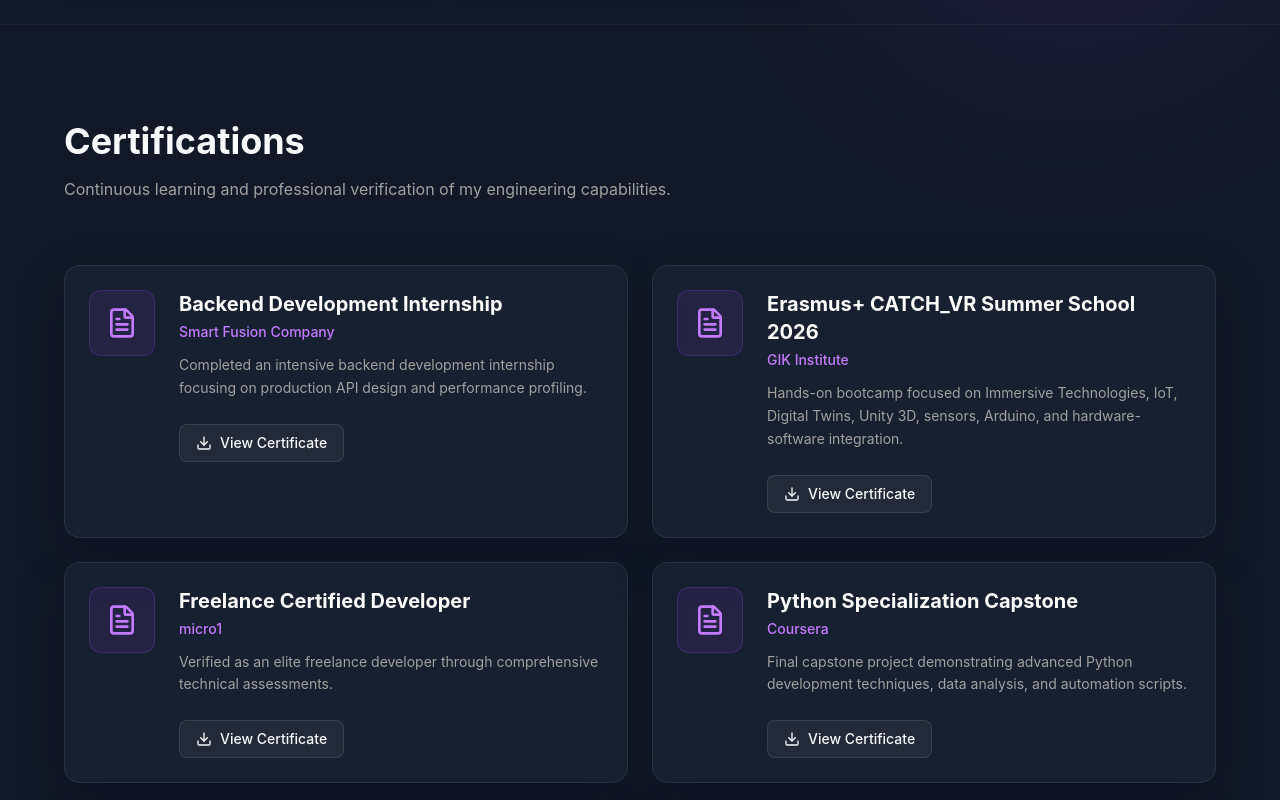
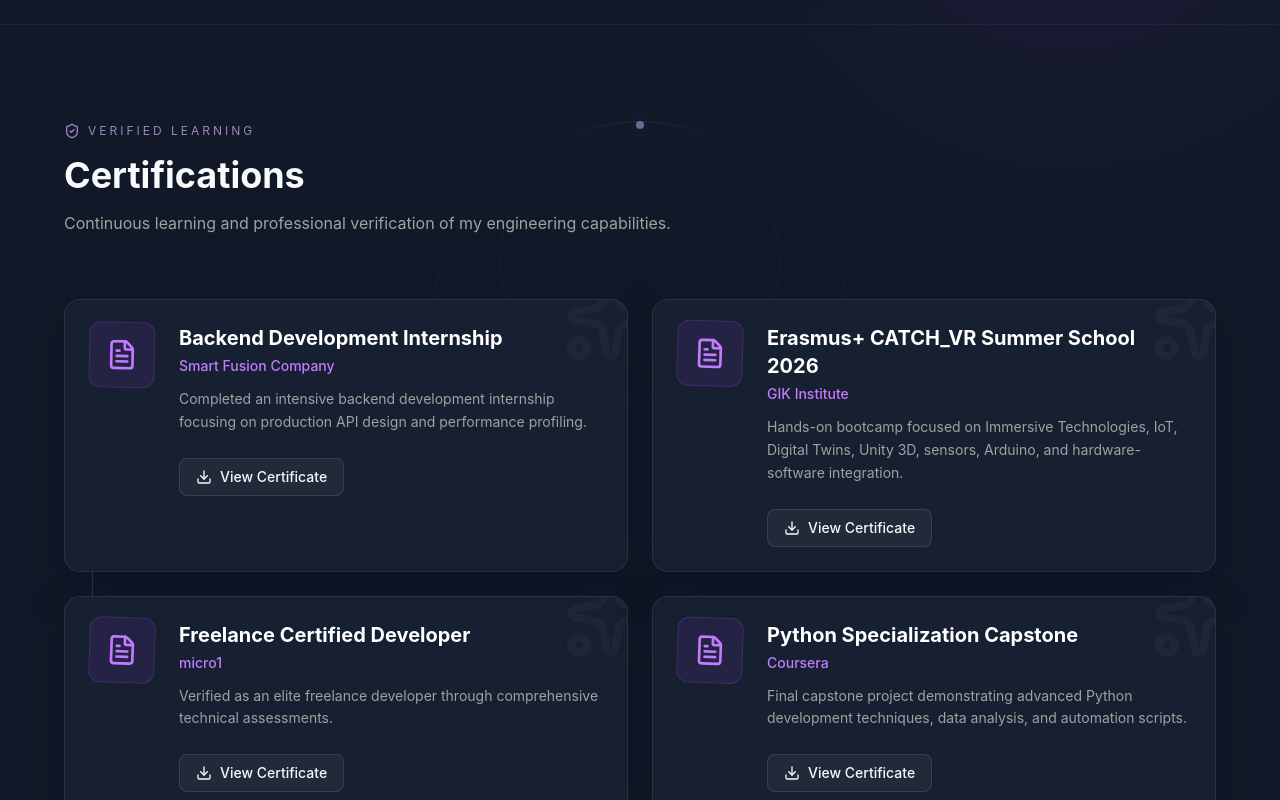
Before and after one commit to MRNaveed-stack/Portfolio, a React app: page / in a window 1280 px wide. Shown: the part 4640-5440 px from the top of the page. Built offline with nearby package versions, Linux system fonts and the light colour scheme; the HTML template or start-up script is replaced by a standard one.

Commit message:
Add unique motion system to certifications

```diff
--- a/src/components/Certifications.tsx
+++ b/src/components/Certifications.tsx
@@ -1,6 +1,5 @@
-
 import { motion } from 'framer-motion';
-import { FileText, Download } from 'lucide-react';
+import { FileText, Download, ShieldCheck, Sparkles } from 'lucide-react';
 
 const certifications = [
     {
@@ -15,7 +14,6 @@
         description: "Hands-on bootcamp focused on Immersive Technologies, IoT, Digital Twins, Unity 3D, sensors, Arduino, and hardware-software integration.",
         pdfLink: "catch-vr-certificate.jpeg"
     },
-
     {
         title: "Freelance Certified Developer",
         issuer: "micro1",
@@ -44,46 +42,71 @@
 
 const Certifications = () => {
     return (
-        <section id="certifications" className="py-24 px-6 border-t border-white/5 relative">
+        <section id="certifications" className="py-24 px-6 border-t border-white/5 relative overflow-hidden">
+            <div className="absolute inset-0 pointer-events-none" aria-hidden="true">
+                <div className="absolute left-1/2 top-24 w-[420px] h-[420px] -translate-x-1/2 rounded-full border border-purple-400/[0.06] animate-cert-orbit" />
+                <div className="absolute left-1/2 top-24 w-[280px] h-[280px] -translate-x-1/2 rounded-full border border-blue-400/[0.06] animate-cert-orbit-reverse" />
+                <div className="absolute left-1/2 top-24 w-2 h-2 -translate-x-1/2 rounded-full bg-purple-300/50 shadow-[0_0_24px_rgba(167,139,250,.5)] animate-cert-pulse" />
+            </div>
+
             <div className="max-w-6xl mx-auto relative z-10">
-                <div className="mb-16 text-center md:text-left">
+                <motion.div
+                    initial={{ opacity: 0, y: 20 }}
+                    whileInView={{ opacity: 1, y: 0 }}
+                    viewport={{ once: true, margin: '-80px' }}
+                    transition={{ duration: 0.65 }}
+                    className="mb-16 text-center md:text-left"
+                >
+                    <div className="inline-flex items-center gap-2 text-xs uppercase tracking-[0.25em] text-purple-300/70 mb-4">
+                        <ShieldCheck className="w-4 h-4" /> Verified learning
+                    </div>
                     <h2 className="text-3xl md:text-4xl font-bold mb-4">Certifications</h2>
                     <p className="text-neutral-400 max-w-2xl">Continuous learning and professional verification of my engineering capabilities.</p>
-                </div>
+                </motion.div>
 
+                <div className="relative">
+                    <div className="absolute left-7 top-8 bottom-8 w-px bg-gradient-to-b from-purple-400/0 via-purple-400/30 to-blue-400/0 hidden md:block" />
                     <div className="grid grid-cols-1 md:grid-cols-2 gap-6">
                         {certifications.map((cert, idx) => (
                             <motion.div
                                 key={idx}
-                            initial={{ opacity: 0, x: -20 }}
-                            whileInView={{ opacity: 1, x: 0 }}
-                            viewport={{ once: true, margin: "-50px" }}
-                            transition={{ duration: 0.5, delay: idx * 0.1 }}
-                            className="glass p-6 rounded-2xl flex flex-col md:flex-row gap-6 items-start hover:bg-white/[0.05] transition-colors"
+                                initial={{ opacity: 0, y: 30, scale: 0.97 }}
+                                whileInView={{ opacity: 1, y: 0, scale: 1 }}
+                                viewport={{ once: true, margin: '-60px' }}
+                                transition={{ duration: 0.65, delay: idx * 0.08, type: 'spring', stiffness: 80 }}
+                                whileHover={{ y: -7, rotateX: 1, rotateY: idx % 2 === 0 ? 1 : -1 }}
+                                className="group relative glass p-6 rounded-2xl flex flex-col md:flex-row gap-6 items-start overflow-hidden [transform-style:preserve-3d]"
                             >
-                            <div className="p-4 rounded-xl bg-purple-500/10 border border-purple-500/20 text-purple-400 shrink-0">
+                                <motion.div
+                                    animate={{ y: [0, -4, 0], rotate: [0, 2, 0] }}
+                                    transition={{ duration: 4 + idx * 0.3, repeat: Infinity, ease: 'easeInOut' }}
+                                    className="relative p-4 rounded-xl bg-purple-500/10 border border-purple-500/20 text-purple-400 shrink-0 group-hover:bg-purple-500/15 group-hover:border-purple-400/40 transition-colors"
+                                >
                                     <FileText className="w-8 h-8" />
-                            </div>
+                                    <span className="absolute -right-1 -top-1 w-2 h-2 rounded-full bg-blue-300/70 animate-ping" />
+                                </motion.div>
 
-                            <div className="flex-grow flex flex-col">
+                                <div className="flex-grow flex flex-col relative z-10">
                                     <h3 className="text-xl font-bold mb-1 text-white">{cert.title}</h3>
                                     <p className="text-sm font-medium text-purple-400 mb-3">{cert.issuer}</p>
-                                <p className="text-neutral-400 text-sm leading-relaxed mb-6 flex-grow">
-                                    {cert.description}
-                                </p>
+                                    <p className="text-neutral-400 text-sm leading-relaxed mb-6 flex-grow">{cert.description}</p>
 
                                     <a
                                         href={cert.pdfLink}
                                         target="_blank"
                                         rel="noopener noreferrer"
-                                    className="mt-auto self-start inline-flex items-center gap-2 px-4 py-2 bg-white/5 hover:bg-white/10 border border-white/10 rounded-lg text-sm font-medium transition-colors"
+                                        className="mt-auto self-start inline-flex items-center gap-2 px-4 py-2 bg-white/5 hover:bg-white/10 border border-white/10 hover:border-purple-400/30 rounded-lg text-sm font-medium transition-all"
                                     >
                                         <Download className="w-4 h-4" />
                                         View Certificate
                                     </a>
                                 </div>
+
+                                <Sparkles className="absolute -right-8 -top-8 w-24 h-24 text-purple-300/[0.04] group-hover:text-purple-300/10 group-hover:rotate-12 transition-all duration-700" />
+                                <div className="absolute left-0 bottom-0 h-px w-0 bg-gradient-to-r from-purple-400/0 via-purple-400/70 to-blue-400/0 group-hover:w-full transition-all duration-700" />
                             </motion.div>
                         ))}
+                    </div>
                 </div>
             </div>
         </section>
```
Lines whose indentation alone changed are shown as unchanged.
